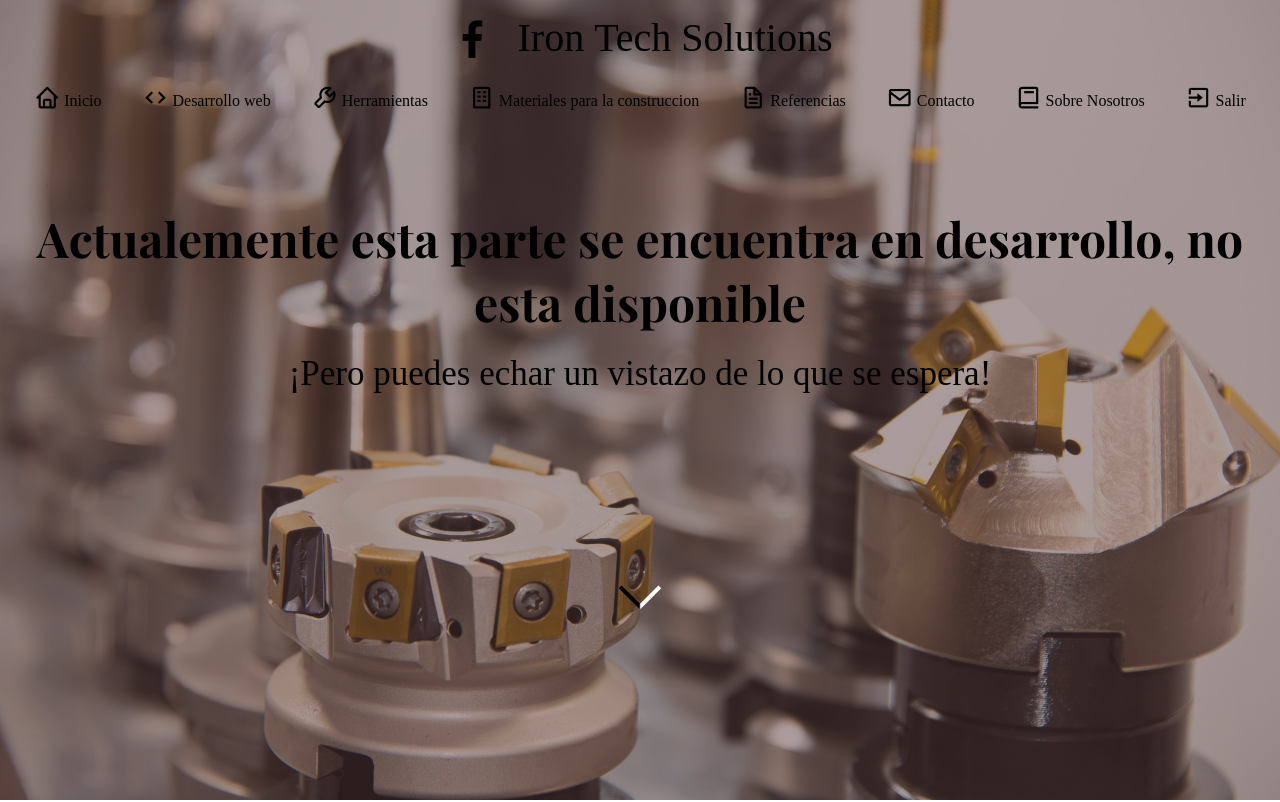
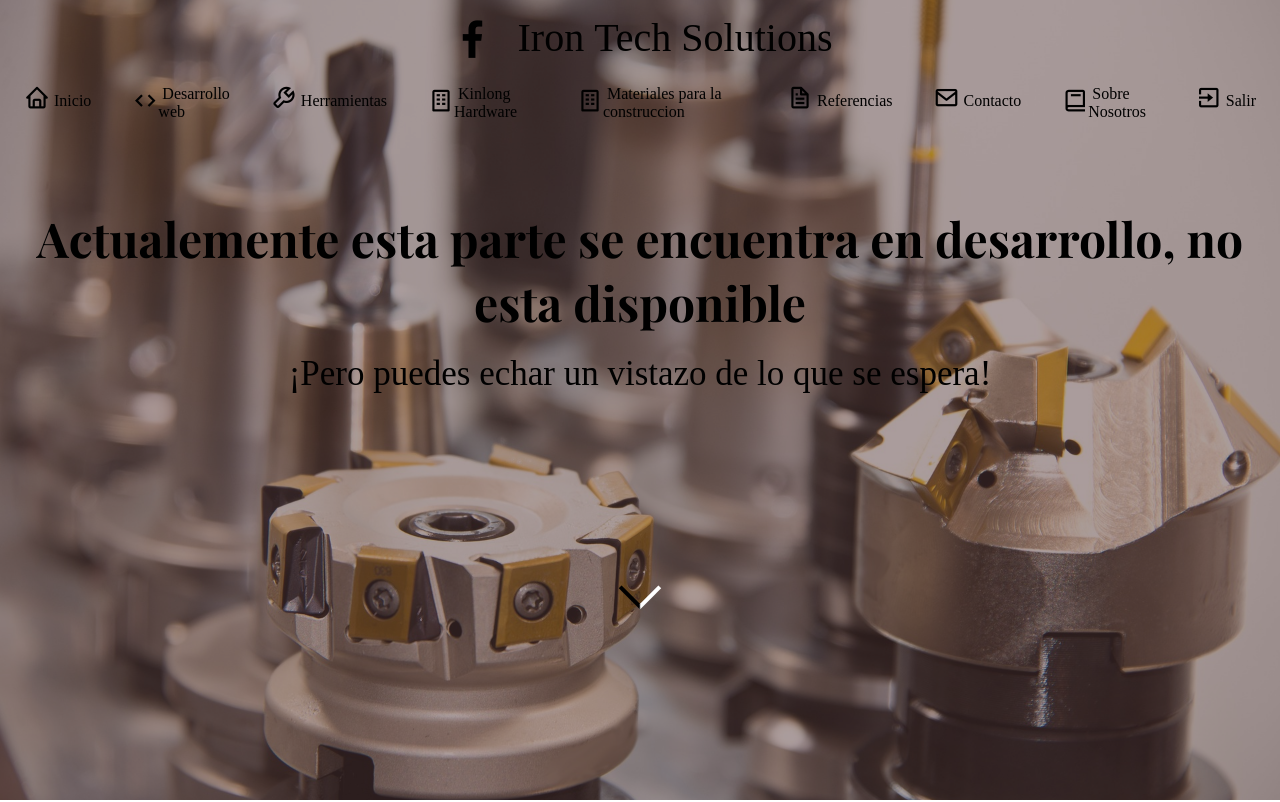
Before and after one commit to IronTechSolutions/company, a plain HTML site: page herramientas.html in a window 1280 px wide. Shown: the top 802 px of the page. Drawn offline with nearby package versions, Linux system fonts and the light colour scheme; sample sign-in values are in the browser's storage.

Commit message:
Update herramientas.html

```diff
--- a/herramientas.html
+++ b/herramientas.html
@@ -60,6 +60,12 @@
                     <a href="herramientas.html" class="btn-shine">
                         <i class="bx bx-wrench"></i>
                         <span class="title">&nbsp;Herramientas</span>
+                    </a>
+                </li>
+                <li>
+                    <a href="kinlong_products.html" class="btn-shine">
+                        <i class="bx bx-building"></i> <!-- Icono de Kinlong -->
+                        <span class="title">&nbsp;Kinlong Hardware</span> <!-- Texto -->
                     </a>
                 </li>
                 <li>
```
